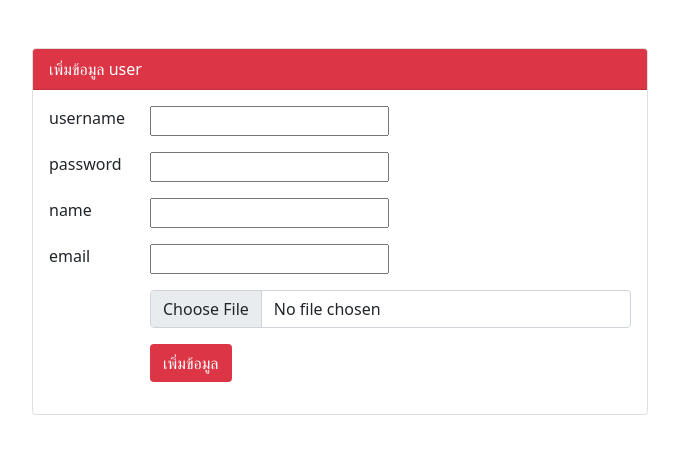
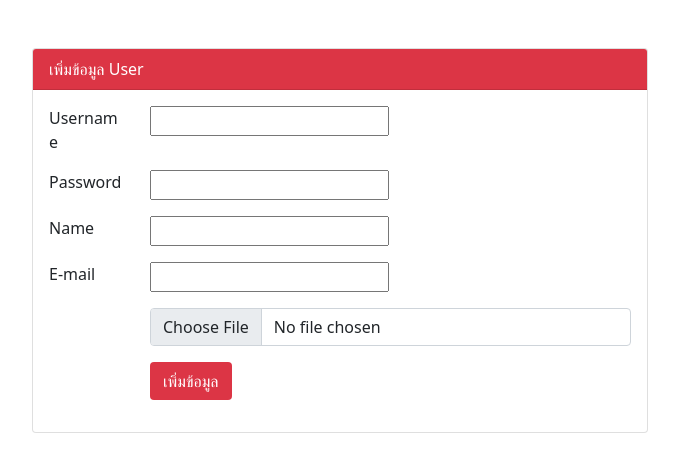
Before and after one commit to WuttichaiPolkuntod/MiniProject_KFC, a PHP site: page /admin/add_User.php in a window 1280 px wide. Shown: the part 56-528 px from the top of the page, without its empty margins (300-979 px from the left). Run offline with PHP 8.4, Linux system fonts and the light colour scheme.

Commit message:
Add files via upload

```diff
--- a/admin/add_User.php
+++ b/admin/add_User.php
@@ -17,7 +17,7 @@
                 $result2=$con->query($sql2);
                 $num=mysqli_num_rows($result2);
                 if($num==1){
-                    echo "<script>alert('username นี้มีอยู่แล้ว')</script>";
+                    echo "<script>alert('Username นี้มีอยู่แล้ว')</script>";
                 }
                 else{
                     if(move_uploaded_file($_FILES['user_pic']['tmp_name'],'user_pic/'.$filename)){
@@ -38,29 +38,29 @@
 ?>
 <div class="container w-50 mt-5">
     <div class="card">
-        <div class="card-header bg-danger text-white">เพิ่มข้อมูล user</div>
+        <div class="card-header bg-danger text-white">เพิ่มข้อมูล User</div>
         <div class="card-body">
             <form action="<?php $_SERVER['PHP_SELF']?>" method="POST" enctype="multipart/form-data">
                 <div class="mb-3 row">
-                    <label class="label col-sm-2 com-form-label">username</label>
+                    <label class="label col-sm-2 com-form-label">Username</label>
                     <div class="col-sm-10">
                         <input type="text" class="form*control" name="username">
                     </div>
                 </div>
                 <div class="mb-3 row">
-                    <label class="label col-sm-2 com-form-label">password</label>
+                    <label class="label col-sm-2 com-form-label">Password</label>
                     <div class="col-sm-10">
                         <input type="password" class="form*control" name="password">
                     </div>
                 </div>
                 <div class="mb-3 row">
-                    <label class="label col-sm-2 com-form-label">name</label>
+                    <label class="label col-sm-2 com-form-label">Name</label>
                     <div class="col-sm-10">
                         <input type="text" class="form*control" name="name">
                     </div>
                 </div>
                 <div class="mb-3 row">
-                    <label class="label col-sm-2 com-form-label">email</label>
+                    <label class="label col-sm-2 com-form-label">E-mail</label>
                     <div class="col-sm-10">
                         <input type="email" class="form*control" name="email">
                     </div>
```
Also changed, not shown: admin/user_pic/S__30441474.jpg (added).
